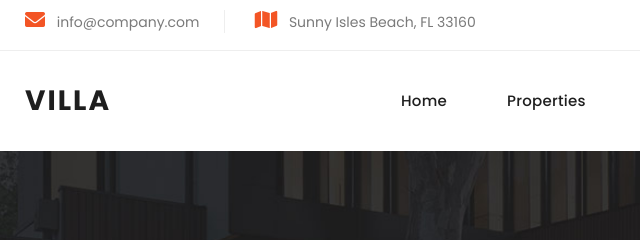
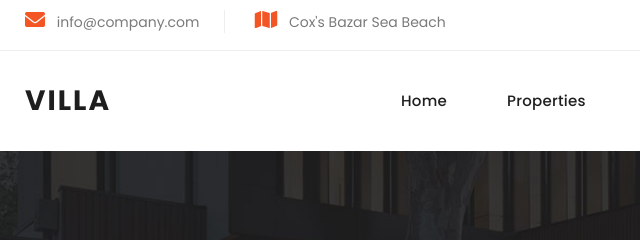
Before and after one commit to sazed1237/hotel-villa, a plain HTML site: page contact.html in a window 1280 px wide. Shown: the top 240 px of the page, 57-697 px from the left. Drawn offline with Linux system fonts and the light colour scheme.

Commit message:
change location

```diff
--- a/contact.html
+++ b/contact.html
@@ -43,7 +43,7 @@
         <div class="col-lg-8 col-md-8">
           <ul class="info">
             <li><i class="fa fa-envelope"></i> info@company.com</li>
-            <li><i class="fa fa-map"></i> Sunny Isles Beach, FL 33160</li>
+            <li><i class="fa fa-map"></i> Cox's Bazar Sea Beach</li>
           </ul>
         </div>
         <div class="col-lg-4 col-md-4">
```
Also changed, not shown: index.html (+1 -1 lines), properties.html (+1 -1 lines), property-details.html (+1 -1 lines), LiveServer.txt (added).
